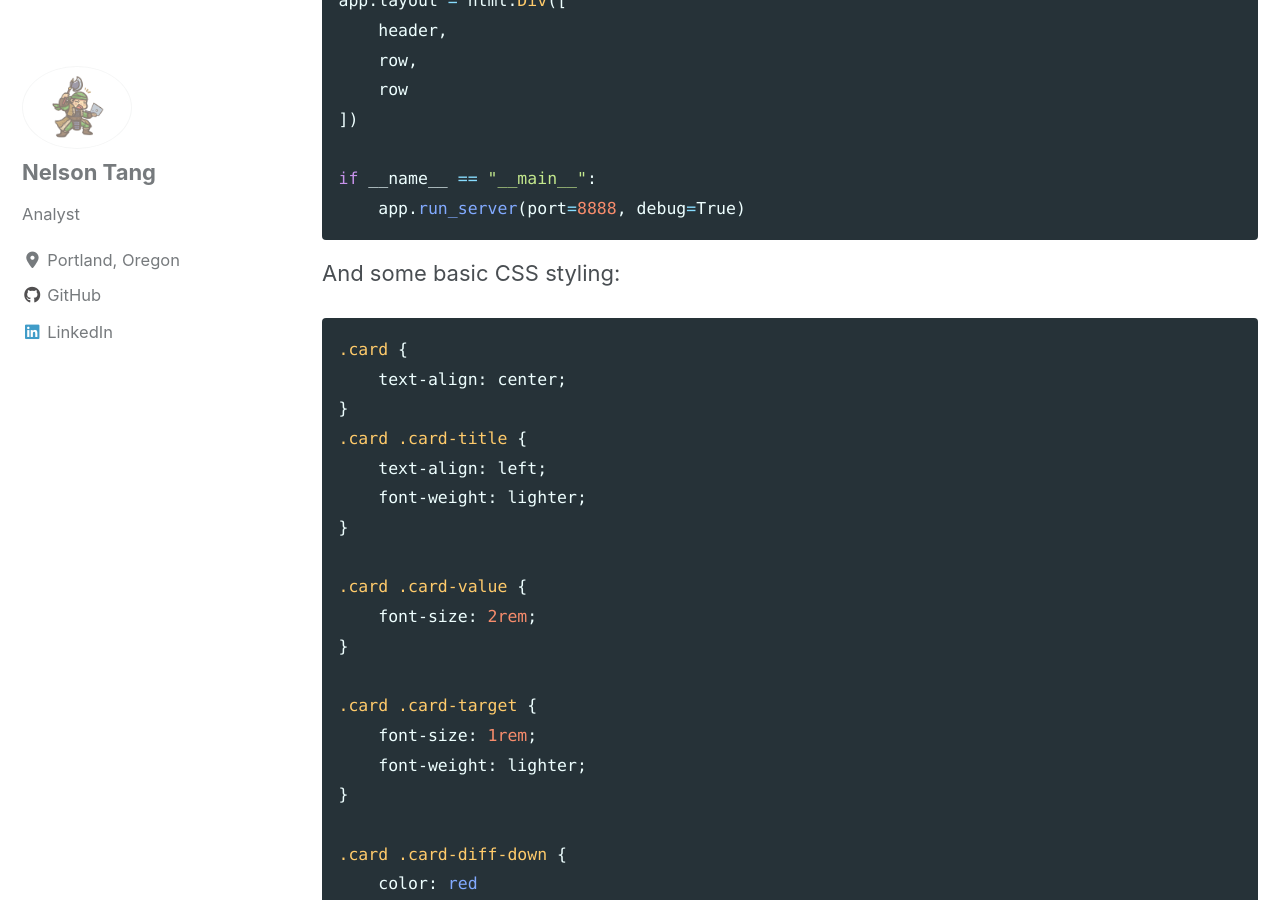
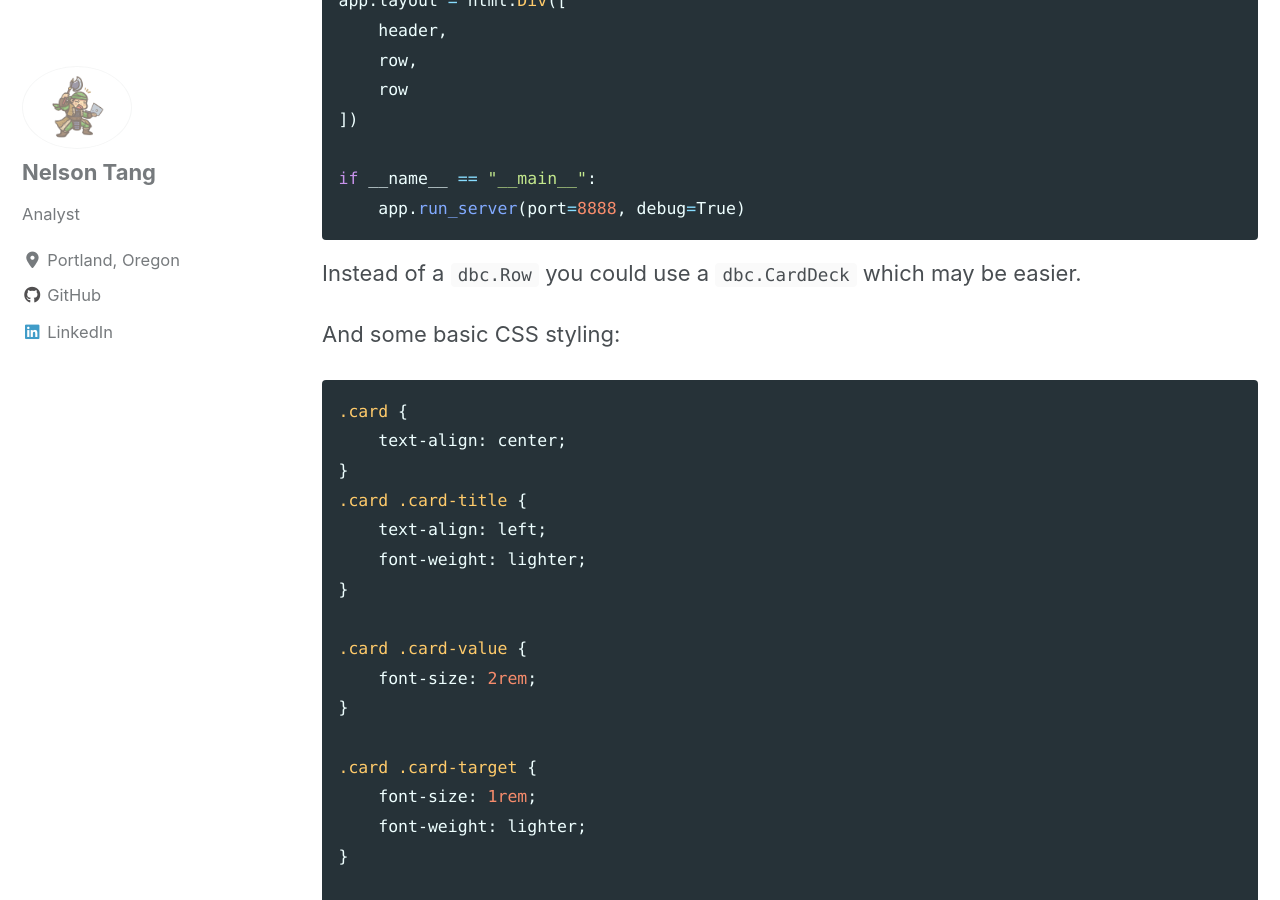
Before and after one commit to banditkingsofancientspreadsheets/banditkingsofancientspreadsheets.github.io, a Jekyll site: the page built from _posts/2020-07-02-Dash-Bootstrap-KPI-Card.md, in a window 1280 px wide and 900 px high, scrolled down 3157 px. Built offline with Jekyll 4.4.1, drawn with Linux system fonts in a browser that asks for light colours; cached includes are drawn as plain includes; nearby versions of some CDN libraries.

Commit message:
added comment on cardeck

````diff
--- a/_posts/2020-07-02-Dash-Bootstrap-KPI-Card.md
+++ b/_posts/2020-07-02-Dash-Bootstrap-KPI-Card.md
@@ -79,6 +79,7 @@ app.layout = html.Div([
 if __name__ == "__main__":
     app.run_server(port=8888, debug=True)
 ```
+Instead of a `dbc.Row` you could use a `dbc.CardDeck` which may be easier.
 
 And some basic CSS styling:
 ```css
````
